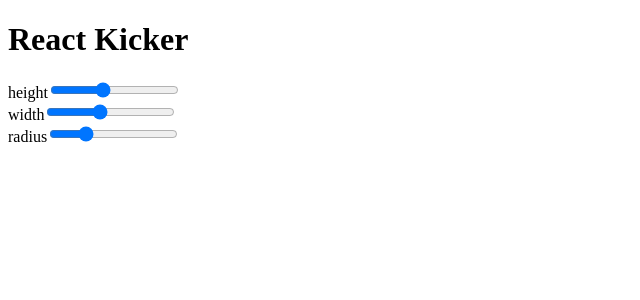
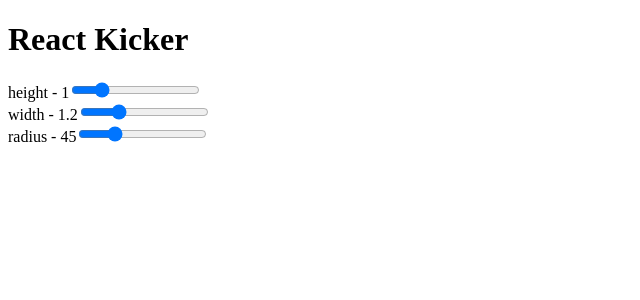
Before and after one commit to mikaelgramont/react-kicker, a Next.js app: page / in a window 1280 px wide. Shown: the top 300 px of the page, without its empty margins (0-640 px from the left). Built offline with nearby package versions, Linux system fonts and the light colour scheme.

Commit message:
Trying out MobX for state management

```diff
--- a/components/Slider.jsx
+++ b/components/Slider.jsx
@@ -3,8 +3,8 @@ import React from 'react';
 const Slider = ({ className, id, label, max, min, name, onChange, value, }) => {
   return (
     <div className={className}>
-      <label for={id}>{label}</label>
-      <input id={id} name={name} type="range" min={min} max={max} value={value} onChange={onChange}/>
+      <label for={id}>{`${label} - ${value}`}</label>
+      <input id={id} name={name} type="range" min={min} max={max} step="0.1" value={value} onChange={onChange}/>
     </div>
   );
 };
--- /dev/null
+++ b/next.config.js
@@ -0,0 +1,11 @@
+module.exports = {
+  webpack: (config, { buildId, dev, isServer, defaultLoaders, webpack }) => {
+    // Note: we provide webpack above so you should not `require` it
+    // Perform customizations to webpack config
+    // Important: return the modified config
+
+    // Remove to get IE11 compatibility:
+    config.resolve.alias.mobx =__dirname + "/node_modules/mobx/lib/mobx.es6.js";
+    return config;
+  }
+};
--- a/package.json
+++ b/package.json
@@ -8,6 +8,8 @@
     "start": "next start"
   },
   "dependencies": {
+    "mobx": "^5.15.4",
+    "mobx-react": "^6.2.2",
     "next": "9.3.6",
     "react": "16.13.1",
     "react-dom": "16.13.1",
--- a/pages/index.jsx
+++ b/pages/index.jsx
@@ -1,14 +1,24 @@
-import Head from 'next/head'
+import Head from 'next/head';
+import { observable } from "mobx";
+import { observer } from "mobx-react";
 
 import Slider from '../components/Slider';
 import styles from '../styles/home.module.scss';
 
 const title = 'React Kicker';
 
-export default function Home() {
-  const onHeightChange = () => {};
-  const onWidthChange = () => {};
-  const onRadiusChange = () => {};
+const appState = observable({
+  height: 1.0,
+  width: 1.2,
+  radius: 45,
+});
+
+const Main = observer(({ appState }) => {
+  const { height, width, radius, } = appState;
+
+  const onHeightChange = (e) => {appState.height = e.currentTarget.value; };
+  const onWidthChange = (e) => { appState.width = e.currentTarget.value; };
+  const onRadiusChange = (e) => { appState.radius = e.currentTarget.value; };
 
   return (
     <div className="container">
@@ -20,9 +30,9 @@ export default function Home() {
         <h1 className="title">{title}</h1>
 
         <div className={styles.input}>
-          <Slider onChange={onHeightChange} className={styles.slider} label="height" id="height" name="height" min={0.5} max={3} value={1.0} />
-          <Slider onChange={onWidthChange} className={styles.slider} label="width" id="width" name="width" min={0.5} max={3} value={1.2} />
-          <Slider onChange={onRadiusChange} className={styles.slider} label="radius" id="radius" name="radius" min={30} max={89} value={45}/>
+          <Slider onChange={onHeightChange} className={styles.slider} label="height" id="height" name="height" min={0.5} max={3} value={height} />
+          <Slider onChange={onWidthChange} className={styles.slider} label="width" id="width" name="width" min={0.5} max={3} value={width} />
+          <Slider onChange={onRadiusChange} className={styles.slider} label="radius" id="radius" name="radius" min={30} max={89} value={radius}/>
         </div>
 
         <div className={styles.output}>
@@ -32,5 +42,9 @@ export default function Home() {
         <canvas className={styles.canvas}></canvas>
       </main>
     </div>
-  )
+  );
+});
+
+export default function Home() {
+  return <Main appState={appState} />;
 }
```
Also changed, not shown: 1 other file (tests, documents, lock files or other folders).
